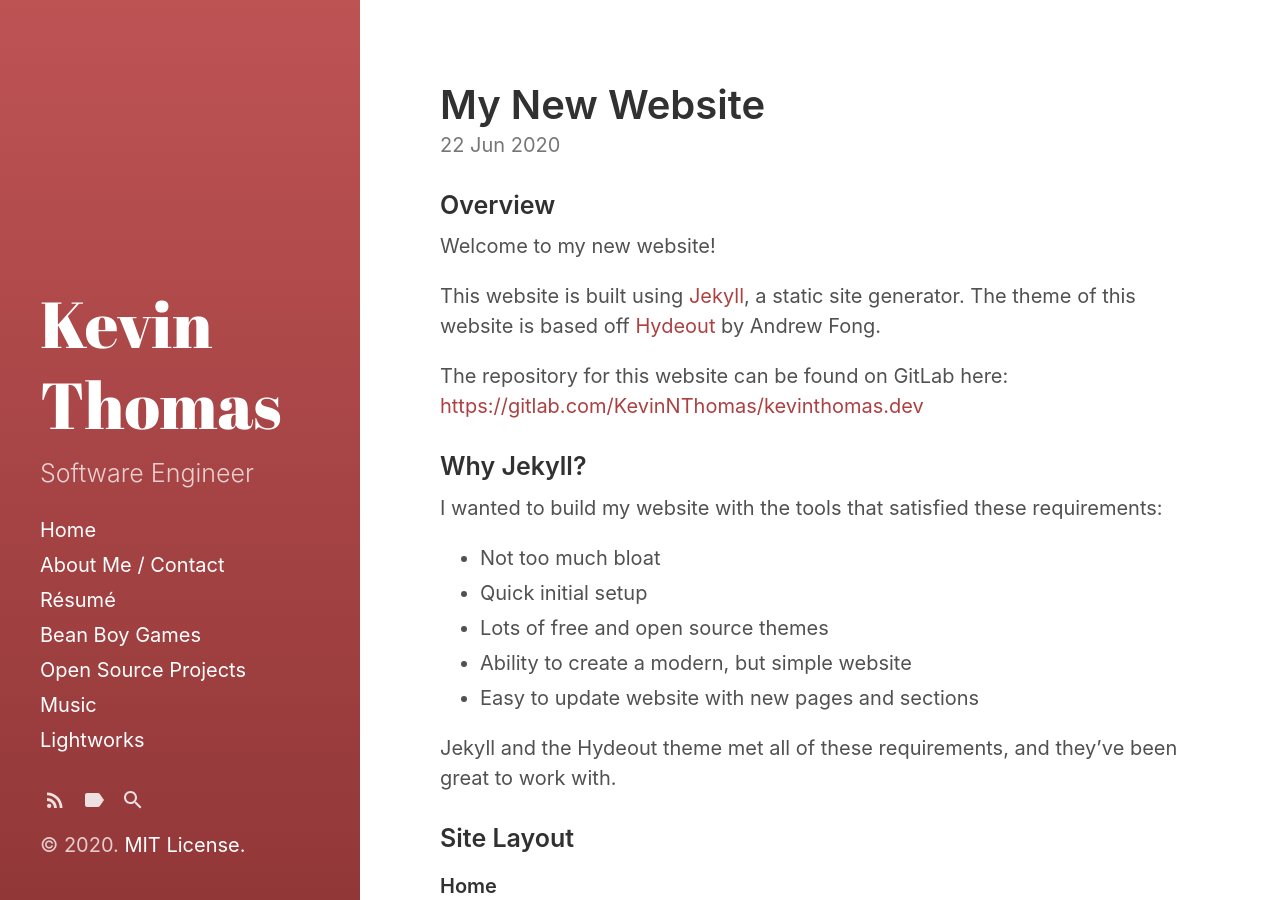
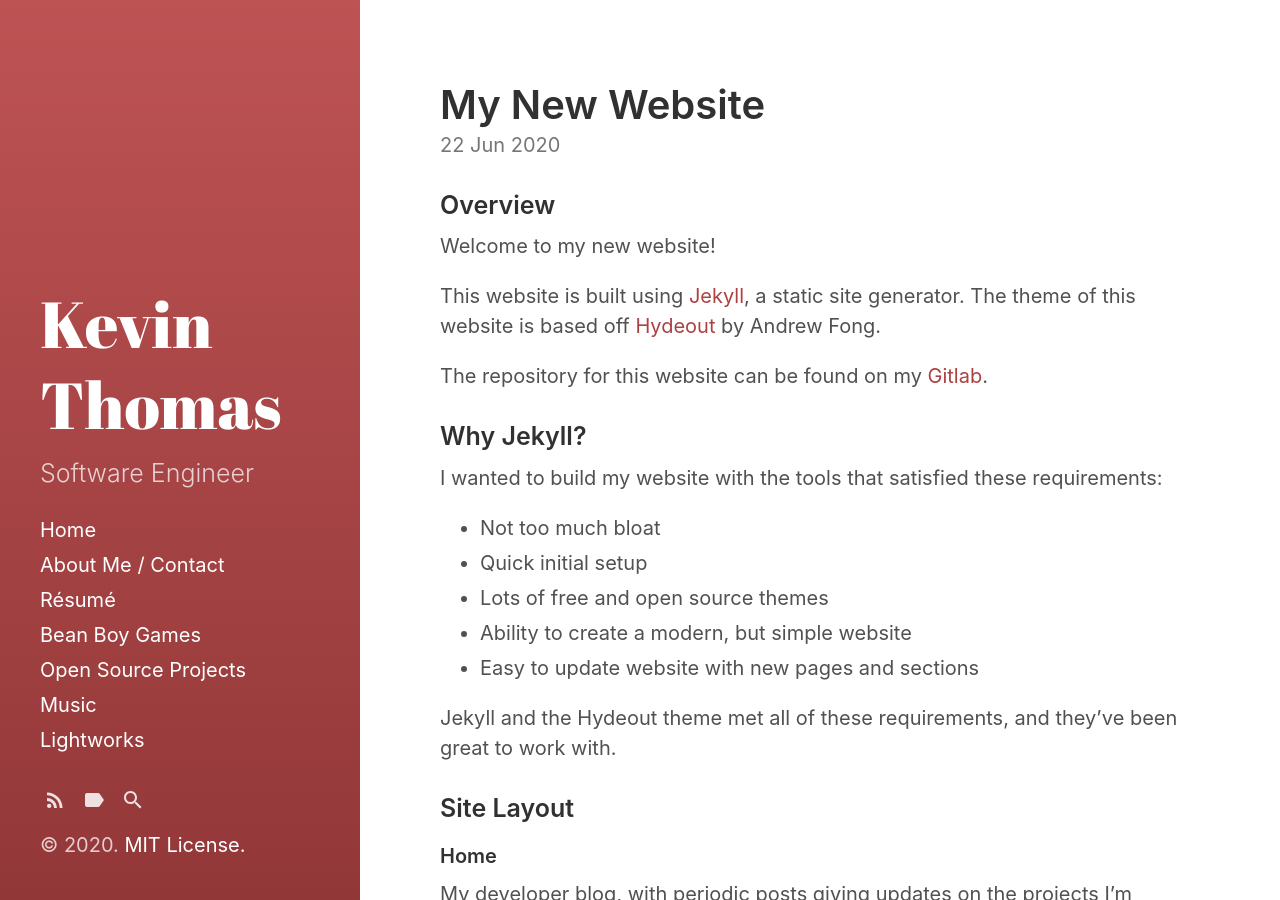
Before and after one commit to KevinNThomas/kevinthomas.dev, a Jekyll site: the page built from _posts/2020-06-22-my-new-website.md, in a window 1280 px wide and 900 px high. Built offline with Jekyll 4.4.1, drawn with Linux system fonts in a browser that asks for light colours.

Commit message:
Replace markdown links with HTML links

```diff
--- a/_posts/2020-06-22-my-new-website.md
+++ b/_posts/2020-06-22-my-new-website.md
@@ -11,9 +11,9 @@
 
 Welcome to my new website!
 
-This website is built using [Jekyll](https://jekyllrb.com/), a static site generator. The theme of this website is based off [Hydeout](https://github.com/fongandrew/hydeout) by Andrew Fong.
+This website is built using <a href="https://jekyllrb.com/" target="_blank">Jekyll</a>, a static site generator. The theme of this website is based off <a href="https://github.com/fongandrew/hydeout" target="_blank">Hydeout</a> by Andrew Fong.
 
-The repository for this website can be found on GitLab here: <https://gitlab.com/KevinNThomas/kevinthomas.dev>
+The repository for this website can be found on my <a href="https://gitlab.com/KevinNThomas/kevinthomas.dev" target="_blank">Gitlab</a>.
 
 ### Why Jekyll?
 
```
Also changed, not shown: about-me-contact.md (+5 -5 lines), open-source-projects.md (+1 -1 lines).
